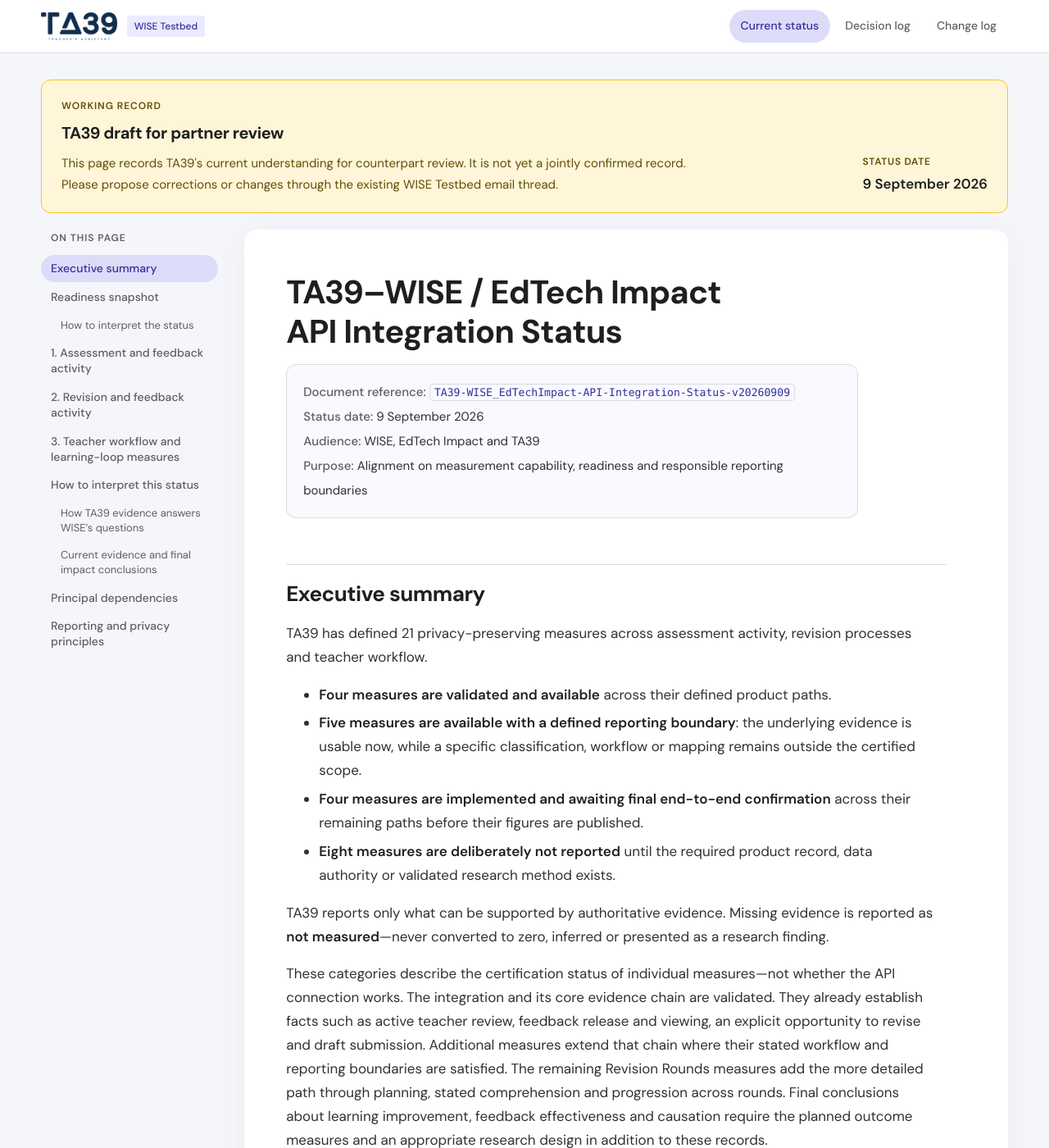
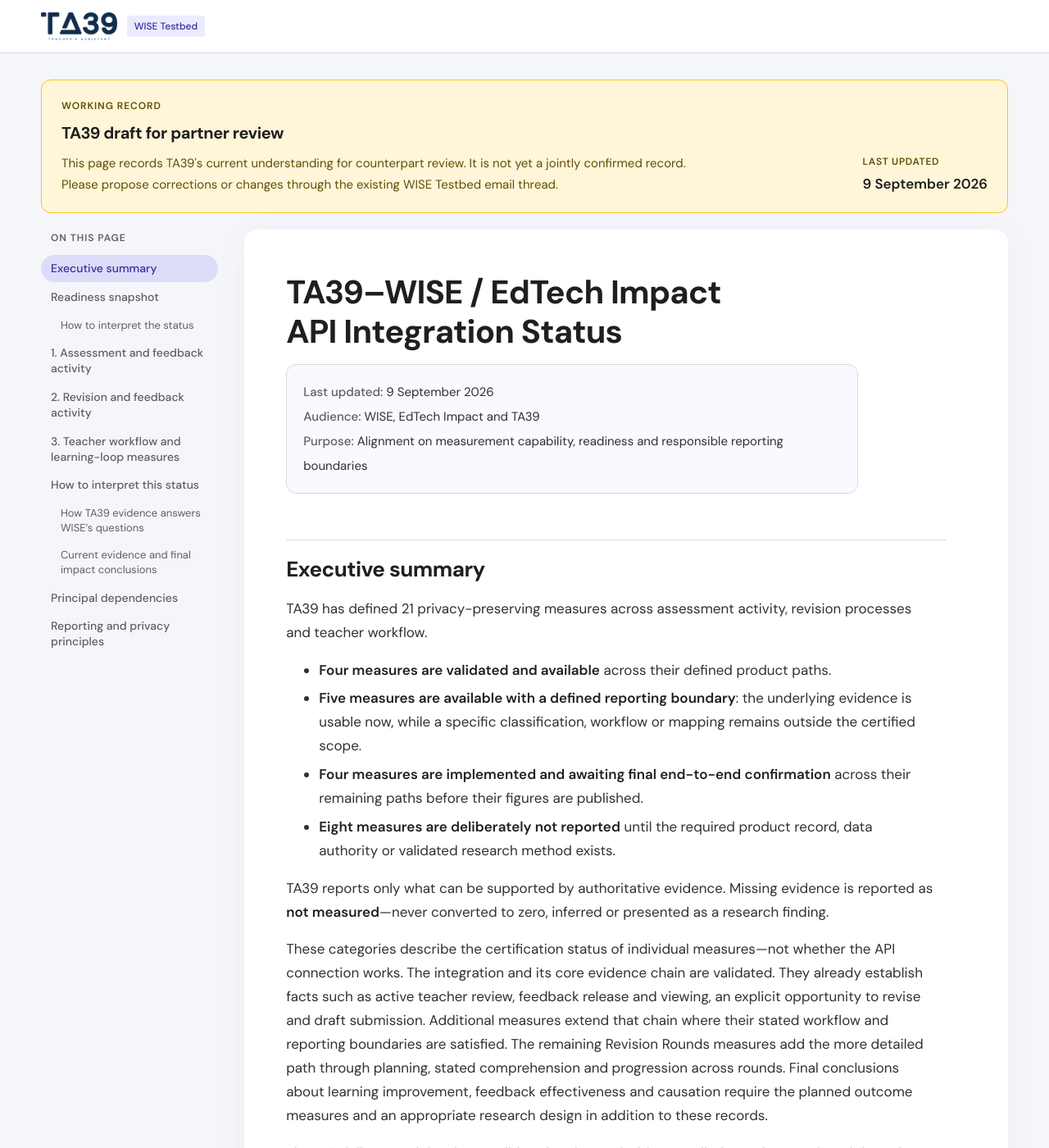
Before and after one commit to TA-39/wise-testbed, a Jekyll site: the page built from TA39-WISE_EdTechImpact-API-Integration-Status-v20260909.md, in a window 1280 px wide and 1400 px high. Shown: the whole window at 82% size. Built offline with Jekyll 4.4.1, drawn with Linux system fonts in a browser that asks for light colours.

```diff
--- a/TA39-WISE_EdTechImpact-API-Integration-Status-v20260909.md
+++ b/TA39-WISE_EdTechImpact-API-Integration-Status-v20260909.md
@@ -10,8 +10,7 @@ status_date: "9 September 2026"
 
 # TA39–WISE / EdTech Impact API Integration Status
 
-**Document reference:** `TA39-WISE_EdTechImpact-API-Integration-Status-v20260909`
-**Status date:** 9 September 2026
+**Last updated:** 9 September 2026
 **Audience:** WISE, EdTech Impact and TA39
 **Purpose:** Alignment on measurement capability, readiness and responsible reporting boundaries
 
--- a/_layouts/default.html
+++ b/_layouts/default.html
@@ -16,11 +16,6 @@
           <img class="brand__logo" src="{{ '/assets/ta39-logo-wordmark.png' | relative_url }}" alt="TA39 — Teacher's Assistant">
           <span class="brand__context">WISE Testbed</span>
         </a>
-        <nav class="site-nav" aria-label="Document navigation">
-          <a href="{{ '/' | relative_url }}"{% if page.url == '/' %} aria-current="page"{% endif %}>Current status</a>
-          <a href="{{ '/decisions/' | relative_url }}"{% if page.url == '/decisions/' %} aria-current="page"{% endif %}>Decision log</a>
-          <a href="{{ '/changes/' | relative_url }}"{% if page.url == '/changes/' %} aria-current="page"{% endif %}>Change log</a>
-        </nav>
       </div>
     </header>
 
@@ -34,7 +29,7 @@
         </div>
         {% if page.status_date %}
         <dl class="review-banner__meta">
-          <dt>Status date</dt>
+          <dt>Last updated</dt>
           <dd>{{ page.status_date }}</dd>
         </dl>
         {% endif %}
--- a/assets/site.css
+++ b/assets/site.css
@@ -86,15 +86,6 @@ a:hover { color: var(--accent-dark); }
   border-radius: var(--radius-tag);
   padding: 3px 9px; font-size: 0.75rem; font-weight: 500; letter-spacing: 0;
 }
-.site-nav { display: flex; flex-wrap: wrap; gap: 4px; }
-.site-nav a {
-  color: var(--muted); font-size: 0.875rem; font-weight: 500; text-decoration: none;
-  padding: 8px 14px; border-radius: var(--radius-pill);
-  transition: background 200ms ease-in-out, color 200ms ease-in-out;
-}
-.site-nav a:hover, .site-nav a:focus-visible { background: var(--primary-200); color: var(--primary-800); }
-.site-nav a[aria-current="page"] { background: var(--primary-300); color: var(--primary-800); }
-
 .page-shell { padding-block: 32px 64px; }
 
 /* Document layout — sticky contents rail + document card */
@@ -215,7 +206,6 @@ a:hover { color: var(--accent-dark); }
 @media (max-width: 760px) {
   .site-header__inner, .site-footer__inner { align-items: flex-start; flex-direction: column; }
   .site-header__inner { padding-block: 16px; }
-  .site-nav { gap: 4px 8px; margin-left: -14px; }
   .review-banner { display: flex; flex-direction: column; align-items: flex-start; gap: 16px; padding: 20px; }
   .doc-layout,
   .doc-layout.has-toc { grid-template-columns: minmax(0, 1fr); gap: 20px; }
```
Also changed, not shown: DECISIONS.md (deleted, +0 -41 lines), README.md (+1 -3 lines), CHANGELOG.md (deleted).
